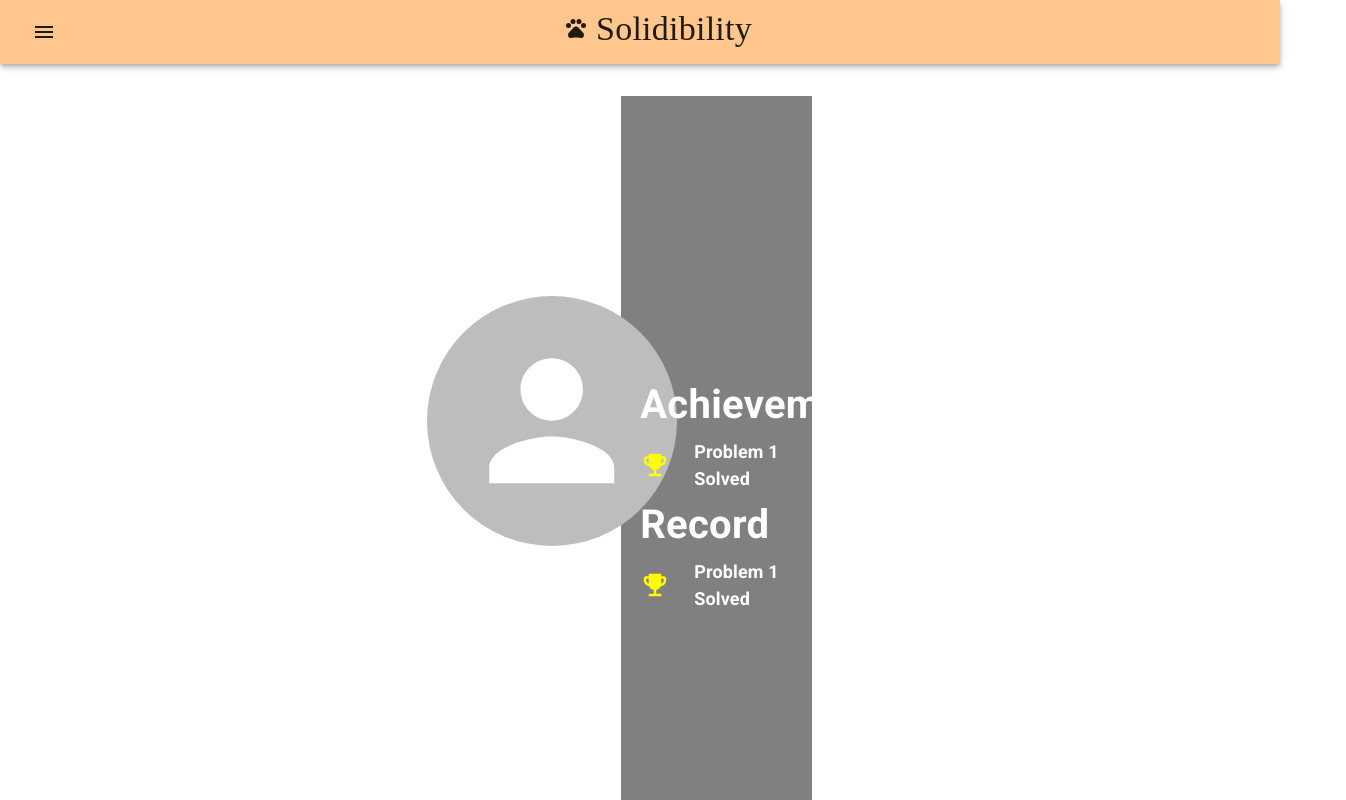
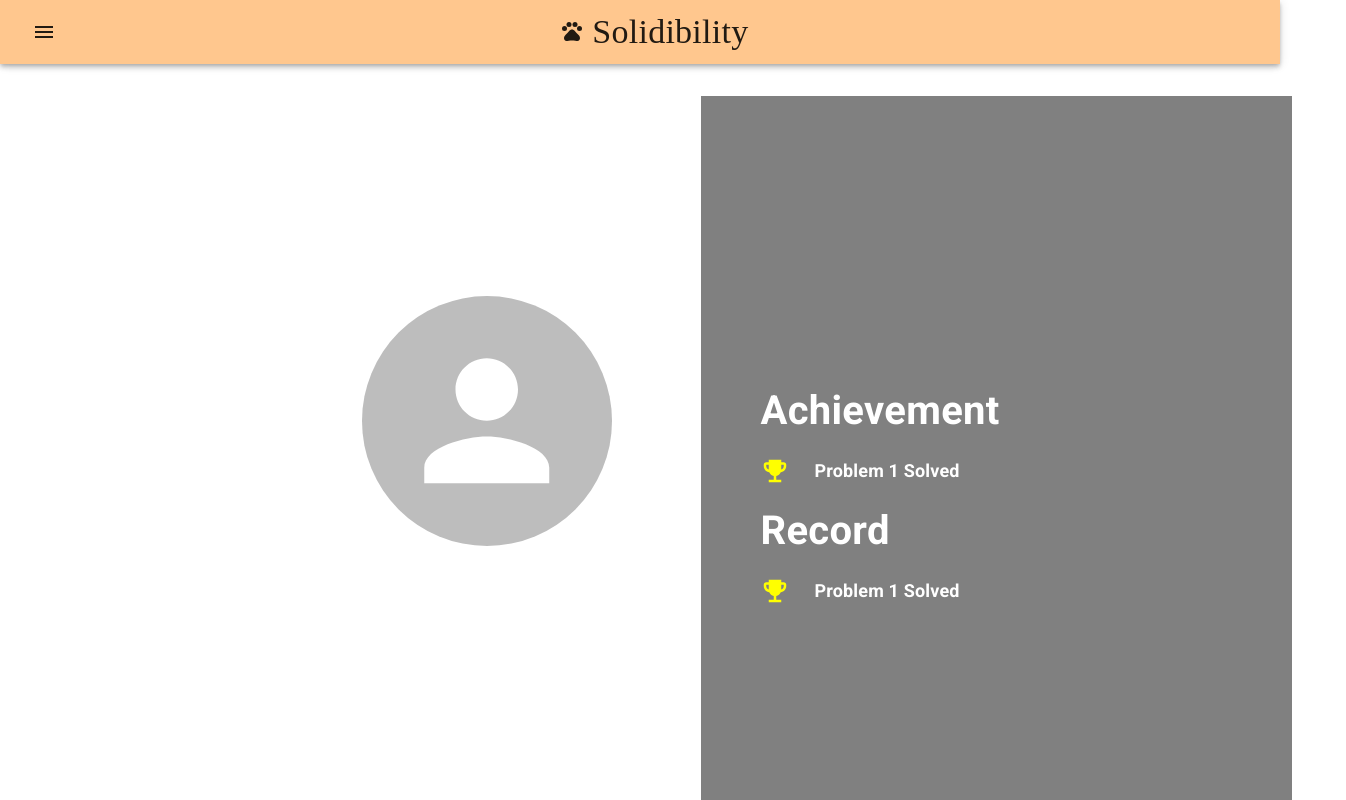
Before and after one commit to FoodChain1028/Solidibility, a React (Create React App) app in the folder frontend/: page /profile in a window 1280 px wide. Both pictures are taken after a click on the button "CONNECT". Shown: the top 800 px of the page, 1346 px wide, since content can reach past the window. Built offline with nearby package versions, Linux system fonts and the light colour scheme; what web3modal would draw is missing.

Commit message:
frontend v2

```diff
--- a/frontend/src/components/About.js
+++ b/frontend/src/components/About.js
@@ -5,7 +5,7 @@ import { styled } from '@mui/material/styles';
 
 const About = () => {
 
-  const drawerWidth = 500;
+  const drawerWidth = 240;
   const DrawerHeader = styled('div')(({ theme }) => ({
     display: 'flex',
     alignItems: 'center',
@@ -24,7 +24,7 @@ const About = () => {
       duration: theme.transitions.duration.leavingScreen,
     }),
     marginLeft: drawerWidth,
-    marginRight: drawerWidth-100,
+    marginRight: drawerWidth,
     ...(open && {
       transition: theme.transitions.create('margin', {
       easing: theme.transitions.easing.easeOut,
--- a/frontend/src/components/Home.js
+++ b/frontend/src/components/Home.js
@@ -4,7 +4,7 @@ import { styled } from '@mui/material/styles';
 
 const Home = () => {
 
-  const drawerWidth = 450;
+  const drawerWidth = 240;
   const DrawerHeader = styled('div')(({ theme }) => ({
     display: 'flex',
     alignItems: 'center',
@@ -45,7 +45,7 @@ const Home = () => {
       </Typography>
 
       <br/>
-      <Typography variant='h4'> What is Solidity ? </Typography>
+      <Typography variant='h5'> What is Solidity ? </Typography>
       <br/>
       <Typography paragraph>
         Solidity is a smart-contract langauage which can be compiled and recorded in Ethereum or other related blockchain network. We can use IDE like <Link href="https://remix.ethereum.org/" underline='none'>Remix</Link> to connect with the smart contracts on the blockchain.
--- a/frontend/src/components/Navbar.js
+++ b/frontend/src/components/Navbar.js
@@ -16,9 +16,11 @@ import InfoIcon from '@mui/icons-material/Info';
 
 import { useNavigate } from 'react-router-dom';
 import NavigationBar from '../containers/navigationBar';
+import SolRoutes from './SolRoutes';
+
 import { useSol } from '../containers/hook/useSol';
 
-const drawerWidth = 300;
+const drawerWidth = 240;
 
 const DrawerHeader = styled('div')(({ theme }) => ({
   display: 'flex',
--- a/frontend/src/components/Profile.js
+++ b/frontend/src/components/Profile.js
@@ -9,7 +9,7 @@ import Fade from 'react-reveal/Fade';
 
 const Profile = () => {
   const { account } = useSol();
-  const drawerWidth = 450;
+  const drawerWidth = 240;
   const DrawerHeader = styled('div')(({ theme }) => ({
     display: 'flex',
     alignItems: 'center',
@@ -28,7 +28,6 @@ const Profile = () => {
       duration: theme.transitions.duration.leavingScreen,
     }),
     marginLeft: drawerWidth,
-    marginRight: drawerWidth,
     ...(open && {
       transition: theme.transitions.create('margin', {
       easing: theme.transitions.easing.easeOut,
--- a/frontend/src/containers/navigationBar.js
+++ b/frontend/src/containers/navigationBar.js
@@ -6,12 +6,11 @@ import IconButton from '@mui/material/IconButton';
 import MenuIcon from '@mui/icons-material/Menu';
 import PetsRoundedIcon from '@mui/icons-material/PetsRounded';
 import { useSol } from './hook/useSol';
-import { useNavigate } from 'react-router-dom';
 
 const NavigationBar = () => {
 
   const { navOpen, setNavOpen } = useSol();
-  const navigate = useNavigate();
+
   const drawerWidth = 240;
 
   const handleDrawerOpen = () => {
@@ -35,8 +34,6 @@ const NavigationBar = () => {
       }),
     }));
 
-
-
   return(
     <AppBar position="fixed" open={navOpen} color='primary'>
       <Toolbar>
@@ -53,17 +50,11 @@ const NavigationBar = () => {
         <Typography
           variant="h4"
           align='center'
-          noWrap sx={{ flexGrow: 1}}
+          noWrap sx={{ flexGrow: 1 }}
           component="div"
           fontFamily="serif"
         >
-          <IconButton
-          color="inherit"
-          onClick={() => {navigate("/")}}
-          sx={{ mb: 1 }}
-          >
-            <PetsRoundedIcon/>
-          </IconButton>
+          <PetsRoundedIcon/> <> </>
             Solidibility
         </Typography>
 
```
